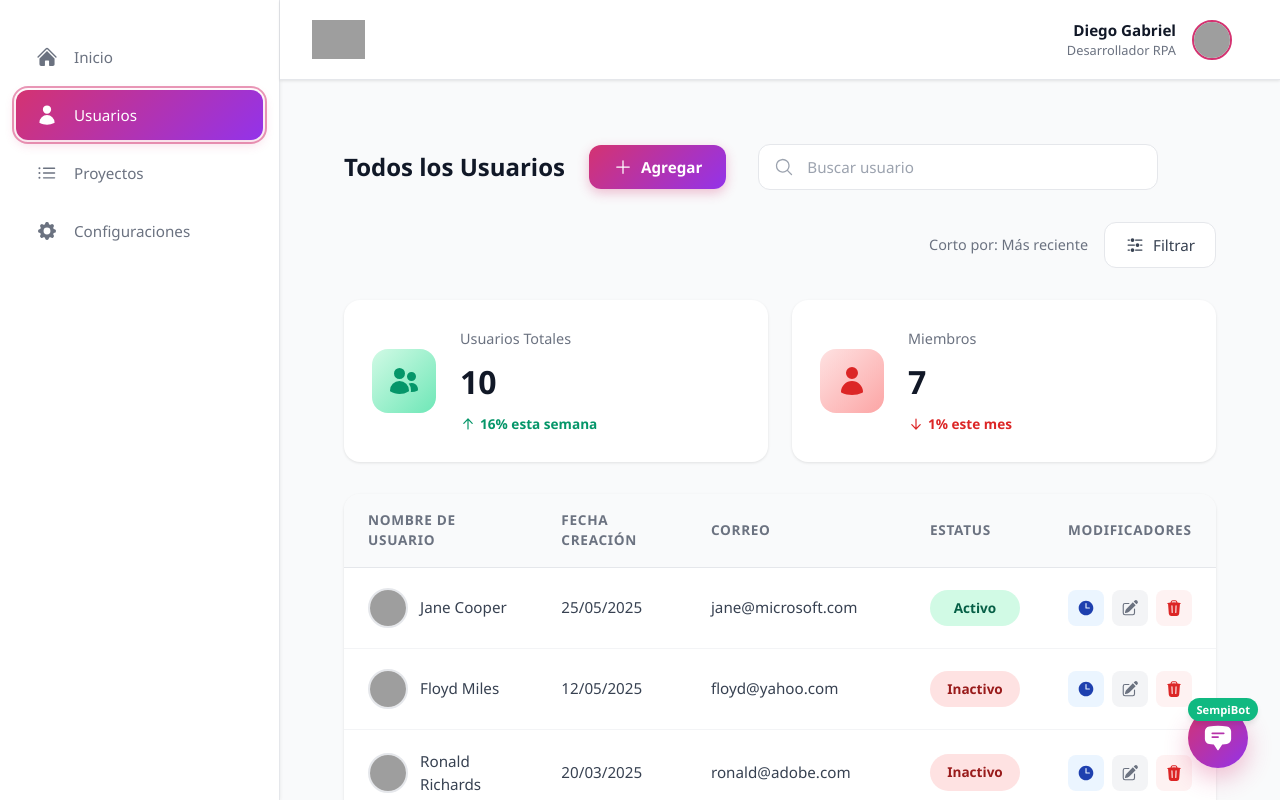
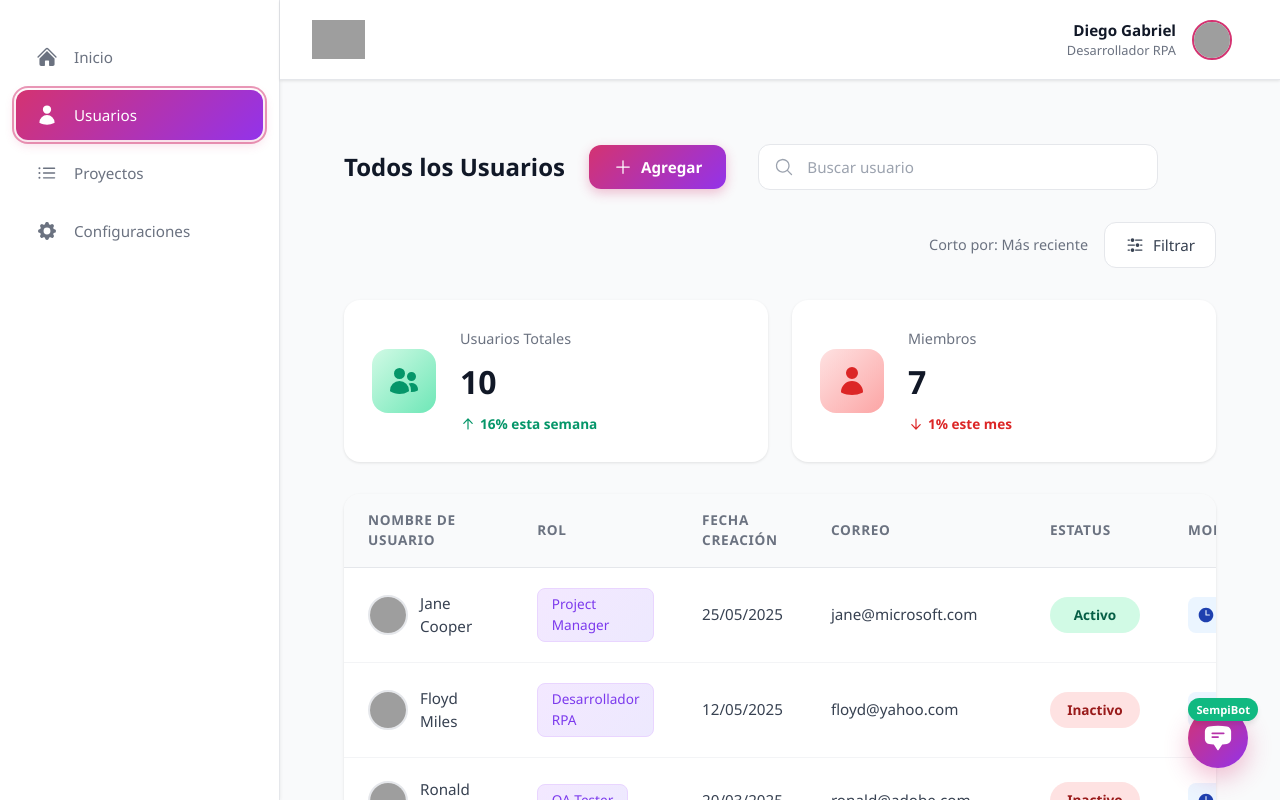
Before and after one commit to DiegoCross7/PROYECTO-TESIS-DL, a React (Vite) app: page / in a window 1280 px wide. Both pictures are taken after a click on the button "Usuarios". Built offline with nearby package versions, Linux system fonts and the light colour scheme; grey boxes are pictures that could not be loaded.

Commit message:
style: Mejorar diseño y documentación de página de usuarios

```diff
--- a/src/pages/Usuarios.css
+++ b/src/pages/Usuarios.css
@@ -289,6 +289,18 @@
   color: #374151;
 }
 
+/* Rol del usuario */
+.usuario-rol {
+  display: inline-block;
+  padding: 0.35rem 0.85rem;
+  background: linear-gradient(135deg, #f3e8ff, #ede9fe);
+  color: #7c3aed;
+  border-radius: 8px;
+  font-size: 0.85rem;
+  font-weight: 500;
+  border: 1px solid #e9d5ff;
+}
+
 /* Usuario info */
 .usuario-info {
   display: flex;
--- a/src/pages/Usuarios.tsx
+++ b/src/pages/Usuarios.tsx
@@ -86,7 +86,8 @@ export default function Usuarios() {
       email: "kathryn@microsoft.com",
       fechaCreacion: "13/01/2025",
       estado: "Activo",
-      avatar: "https://api.dicebear.com/7.x/avataaars/svg?seed=Kathryn"
+      avatar: "https://api.dicebear.com/7.x/avataaars/svg?seed=Kathryn",
+      rol: "Scrum Master"
     },
     {
       id: 7,
@@ -94,7 +95,8 @@ export default function Usuarios() {
       email: "jacob@yahoo.com",
       fechaCreacion: "22/02/2025",
       estado: "Activo",
-      avatar: "https://api.dicebear.com/7.x/avataaars/svg?seed=Jacob"
+      avatar: "https://api.dicebear.com/7.x/avataaars/svg?seed=Jacob",
+      rol: "DevOps Engineer"
     },
     {
       id: 8,
@@ -102,7 +104,8 @@ export default function Usuarios() {
       email: "kristin@facebook.com",
       fechaCreacion: "17/04/2025",
       estado: "Inactivo",
-      avatar: "https://api.dicebear.com/7.x/avataaars/svg?seed=Kristin"
+      avatar: "https://api.dicebear.com/7.x/avataaars/svg?seed=Kristin",
+      rol: "Frontend Developer"
     },
     {
       id: 9,
@@ -110,7 +113,8 @@ export default function Usuarios() {
       email: "courtney@apple.com",
       fechaCreacion: "28/06/2025",
       estado: "Activo",
-      avatar: "https://api.dicebear.com/7.x/avataaars/svg?seed=Courtney"
+      avatar: "https://api.dicebear.com/7.x/avataaars/svg?seed=Courtney",
+      rol: "Backend Developer"
     },
     {
       id: 10,
@@ -118,7 +122,8 @@ export default function Usuarios() {
       email: "theresa@amazon.com",
       fechaCreacion: "15/07/2025",
       estado: "Activo",
-      avatar: "https://api.dicebear.com/7.x/avataaars/svg?seed=Theresa"
+      avatar: "https://api.dicebear.com/7.x/avataaars/svg?seed=Theresa",
+      rol: "QA Tester"
     }
   ]);
 
@@ -289,6 +294,7 @@ export default function Usuarios() {
           <thead>
             <tr>
               <th>Nombre de usuario</th>
+              <th>Rol</th>
               <th>Fecha Creación</th>
               <th>Correo</th>
               <th>Estatus</th>
@@ -303,6 +309,9 @@ export default function Usuarios() {
                     <img src={usuario.avatar} alt={usuario.nombre} className="usuario-avatar" />
                     <span>{usuario.nombre}</span>
                   </div>
+                </td>
+                <td>
+                  <span className="usuario-rol">{usuario.rol || 'Sin asignar'}</span>
                 </td>
                 <td>{usuario.fechaCreacion}</td>
                 <td>{usuario.email}</td>
```
